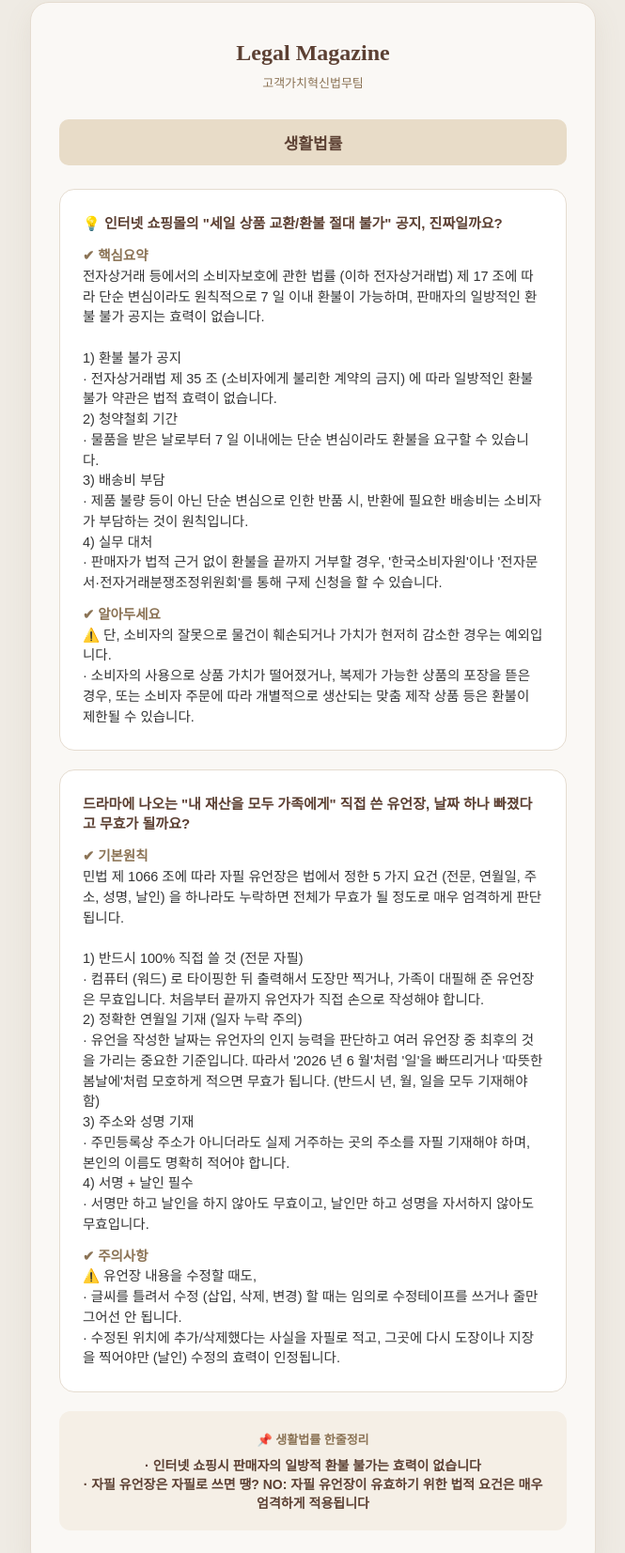
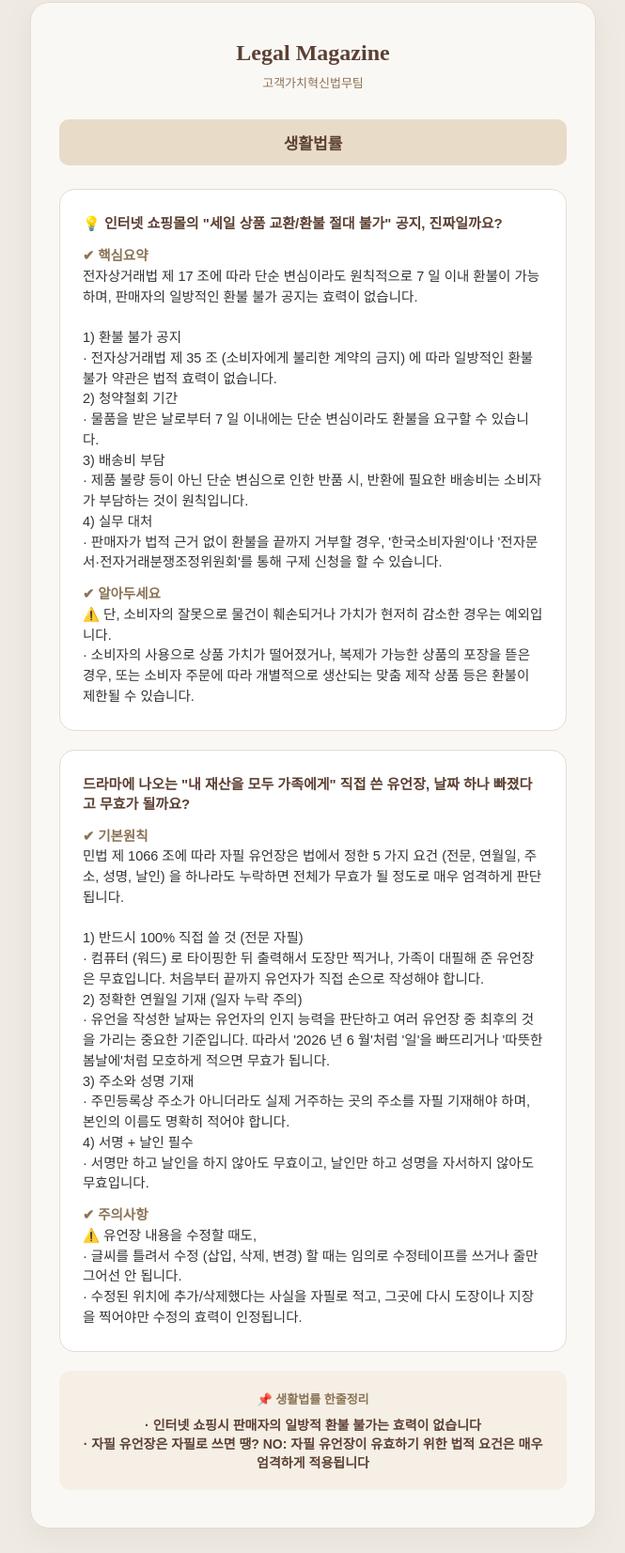
Before and after one commit to lgecvi/newsletter, a plain HTML site: page 06.html in a window 1280 px wide. Shown: the part 18-1671 px from the top of the page at 94% size, without its empty margins (307-972 px from the left). Drawn offline with Linux system fonts and the light colour scheme; a web font is replaced by a local one.

Commit message:
Update 06.html

```diff
--- a/06.html
+++ b/06.html
@@ -126,7 +126,7 @@
     <div class="content-box">
       <h2 data-key="title1">💡 인터넷 쇼핑몰의 "세일 상품 교환/환불 절대 불가" 공지, 진짜일까요?</h2>
       <p><span class="point-text">✔ 핵심요약</span><br>
-        <span id="title1-content">전자상거래 등에서의 소비자보호에 관한 법률 (이하 전자상거래법) 제 17 조에 따라 단순 변심이라도 원칙적으로 7 일 이내 환불이 가능하며, 판매자의 일방적인 환불 불가 공지는 효력이 없습니다.<br>
+        <span id="title1-content">전자상거래법 제 17 조에 따라 단순 변심이라도 원칙적으로 7 일 이내 환불이 가능하며, 판매자의 일방적인 환불 불가 공지는 효력이 없습니다.<br>
         <br>
         1) 환불 불가 공지<br>
         · 전자상거래법 제 35 조 (소비자에게 불리한 계약의 금지) 에 따라 일방적인 환불 불가 약관은 법적 효력이 없습니다.<br>
@@ -153,7 +153,7 @@
         1) 반드시 100% 직접 쓸 것 (전문 자필)<br>
         · 컴퓨터 (워드) 로 타이핑한 뒤 출력해서 도장만 찍거나, 가족이 대필해 준 유언장은 무효입니다. 처음부터 끝까지 유언자가 직접 손으로 작성해야 합니다.<br>
         2) 정확한 연월일 기재 (일자 누락 주의)<br>
-        · 유언을 작성한 날짜는 유언자의 인지 능력을 판단하고 여러 유언장 중 최후의 것을 가리는 중요한 기준입니다. 따라서 '2026 년 6 월'처럼 '일'을 빠뜨리거나 '따뜻한 봄날에'처럼 모호하게 적으면 무효가 됩니다. (반드시 년, 월, 일을 모두 기재해야 함)<br>
+        · 유언을 작성한 날짜는 유언자의 인지 능력을 판단하고 여러 유언장 중 최후의 것을 가리는 중요한 기준입니다. 따라서 '2026 년 6 월'처럼 '일'을 빠뜨리거나 '따뜻한 봄날에'처럼 모호하게 적으면 무효가 됩니다.<br>
         3) 주소와 성명 기재<br>
         · 주민등록상 주소가 아니더라도 실제 거주하는 곳의 주소를 자필 기재해야 하며, 본인의 이름도 명확히 적어야 합니다.<br>
         4) 서명 + 날인 필수<br>
@@ -163,7 +163,7 @@
       <p><span class="point-text">✔ 주의사항</span><br>
         <span id="title2-content2">⚠️ 유언장 내용을 수정할 때도,<br>
         · 글씨를 틀려서 수정 (삽입, 삭제, 변경) 할 때는 임의로 수정테이프를 쓰거나 줄만 그어선 안 됩니다. <br>
-        · 수정된 위치에 추가/삭제했다는 사실을 자필로 적고, 그곳에 다시 도장이나 지장을 찍어야만 (날인) 수정의 효력이 인정됩니다.<br></span>
+        · 수정된 위치에 추가/삭제했다는 사실을 자필로 적고, 그곳에 다시 도장이나 지장을 찍어야만 수정의 효력이 인정됩니다.<br></span>
       </p>
     </div>
 
```
